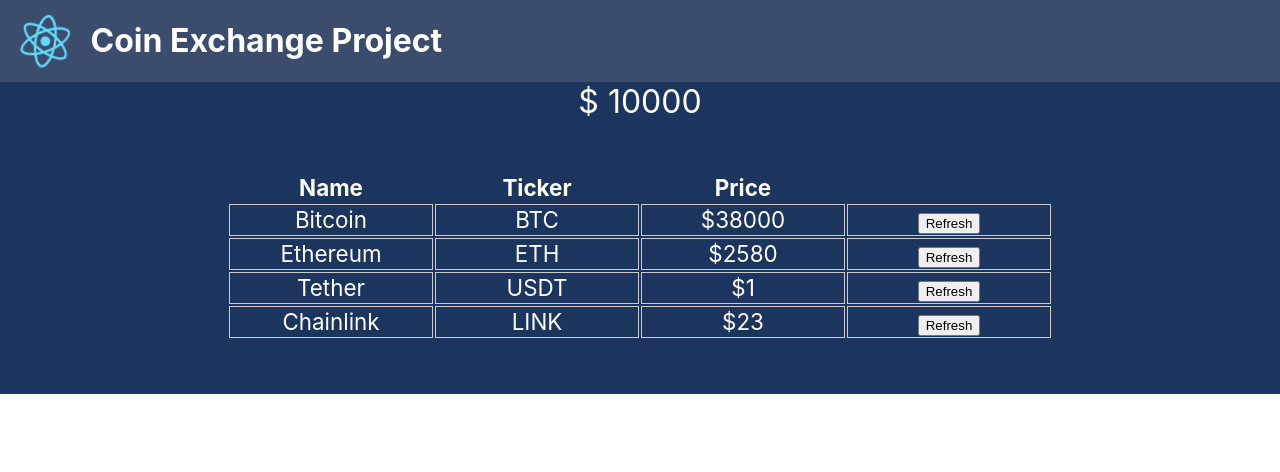
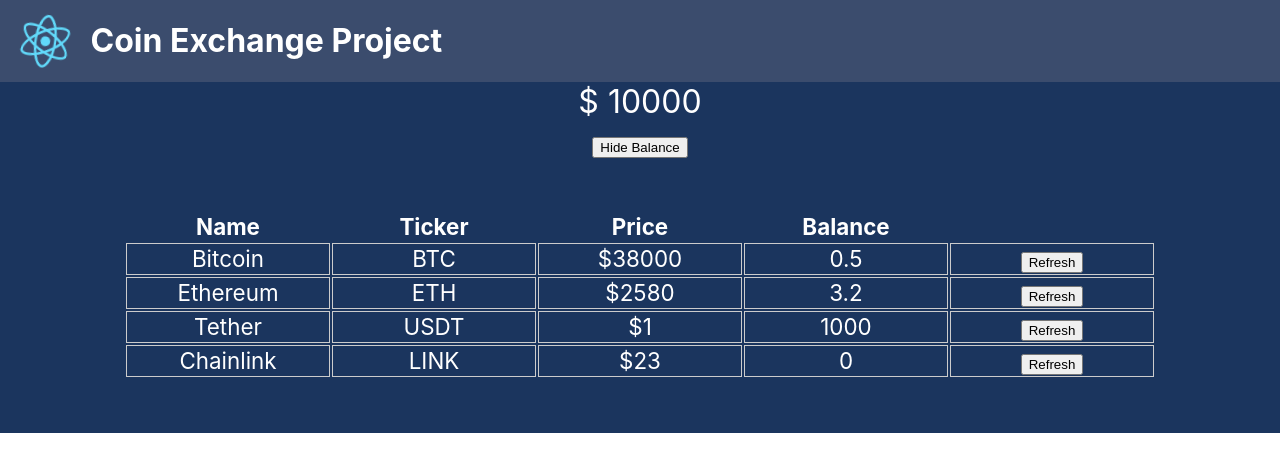
Before and after one commit to sedoy107/coin-exchange, a React (Create React App) app: page / in a window 1280 px wide. Shown: the top 472 px of the page. Built offline with nearby package versions, Linux system fonts and the light colour scheme.

Commit message:
Hide balance capability

```diff
--- a/src/App.js
+++ b/src/App.js
@@ -15,31 +15,37 @@
     super(props)
     this.state = {
       balance: 10000,
+      balanceHidden: false,
       coinData: [
         {
           name: "Bitcoin",
           ticker: "BTC",
-          price: 38000
+          price: 38000,
+          balance: 0.5,
         },
         {
           name: "Ethereum",
           ticker: "ETH",
-          price: 2580
+          price: 2580,
+          balance: 3.2,
         },
         {
           name: "Tether",
           ticker: "USDT",
-          price: 1
+          price: 1,
+          balance: 1000,
         },
         {
           name: "Chainlink",
           ticker: "LINK",
-          price: 23
+          price: 23,
+          balance: 0,
         },
       ],
     }
 
     this.handleRefresh = this.handleRefresh.bind(this)
+    this.handleBalanceVisibility = this.handleBalanceVisibility.bind(this)
   }
 
   handleRefresh(ticker) {
@@ -51,23 +57,34 @@
         return {
           name: coin.name,
           ticker: coin.ticker,
-          price: Math.round(coin.price * price_flux * 1000) / 1000
+          price: Math.round(coin.price * price_flux * 1000) / 1000,
+          balance: coin.balance,
         }
       }
       return {...coin}
     })
 
     this.setState({coinData: newCoinData})
-}
+ }
+
+ handleBalanceVisibility() {
+   this.setState({balanceHidden: !this.state.balanceHidden})
+ }
 
   render() {
     return (
       <Page>
         <AppHeader title="Coin Exchange Project" />
-        <AccountBalance amount={this.state.balance} />
+        <AccountBalance
+          amount={this.state.balance}
+          balanceHidden={this.state.balanceHidden}
+          handleBalanceVisibility = {this.handleBalanceVisibility}
+        />
         <CoinList
           coinData={this.state.coinData}
-          handleRefresh={this.handleRefresh} />
+          handleRefresh={this.handleRefresh}
+          balanceHidden={this.state.balanceHidden}
+        />
       </Page>
     )
   }
--- a/src/components/AccountBalance.jsx
+++ b/src/components/AccountBalance.jsx
@@ -8,10 +8,27 @@
 `
 
 export default class AccountBalance extends Component {
+    constructor(props) {
+        super(props);
+        this.handleClick = this.handleClick.bind(this);
+    }
+
+    handleClick(e) {
+        // Disable default form submission action
+        e.preventDefault();
+        // Call global handler
+        this.props.handleBalanceVisibility()
+    }
+
     render() {
+        const balanceButtonValue = this.props.balanceHidden ? "Show Balance" : "Hide Balance";
+        const balance = this.props.balanceHidden ? "***" : this.props.amount;
         return (
             <Section>
-                $ {this.props.amount}
+                $ {balance}
+                <form action="#" method="POST">
+                    <button onClick={this.handleClick}>{balanceButtonValue}</button>
+                </form>
             </Section>
         )
     }
@@ -19,5 +36,8 @@
 
 
 AccountBalance.propTypes = {
-    amount: PropTypes.number.isRequired,
+    amount: PropTypes.oneOfType([
+        PropTypes.string.isRequired,
+        PropTypes.number.isRequired,
+    ]),
 }
--- a/src/components/Coin.jsx
+++ b/src/components/Coin.jsx
@@ -6,6 +6,8 @@
     border: 1px solid #cccccc;
     width: 25vh;
 `
+
+
 
 export default class Coin extends Component {
 
@@ -38,11 +40,13 @@
     }
 
     render() {
+        const balance = this.props.balanceHidden ? "***" : this.props.balance;
         return (
             <tr>
                 <Td>{this.props.name}</Td>
                 <Td>{this.props.ticker}</Td>
                 <Td>${this.props.price}</Td>
+                <Td>{balance}</Td>
                 <Td>
                     <form action="#" method="POST">
                         <button onClick={this.handleClick}>Refresh</button>
@@ -57,4 +61,8 @@
     name: PropTypes.string.isRequired,
     ticker: PropTypes.string.isRequired,
     price: PropTypes.number.isRequired,
+    balance: PropTypes.oneOfType([
+        PropTypes.string.isRequired,
+        PropTypes.number.isRequired,
+    ]),
 }
--- a/src/components/CoinList.jsx
+++ b/src/components/CoinList.jsx
@@ -24,12 +24,18 @@
                         <td>Name</td>
                         <td>Ticker</td>
                         <td>Price</td>
+                        <td>Balance</td>
                     </tr>
                 </Thead>
                 <tbody>
                     {
                         this.props.coinData.map(
-                            coin => <Coin key={coin.ticker} {...coin} handleRefresh={this.props.handleRefresh}/>
+                            coin =>
+                                <Coin
+                                    key={coin.ticker} {...coin}
+                                    handleRefresh={this.props.handleRefresh}
+                                    balanceHidden={this.props.balanceHidden}
+                                />
                         )
                     }
                 </tbody>
```
